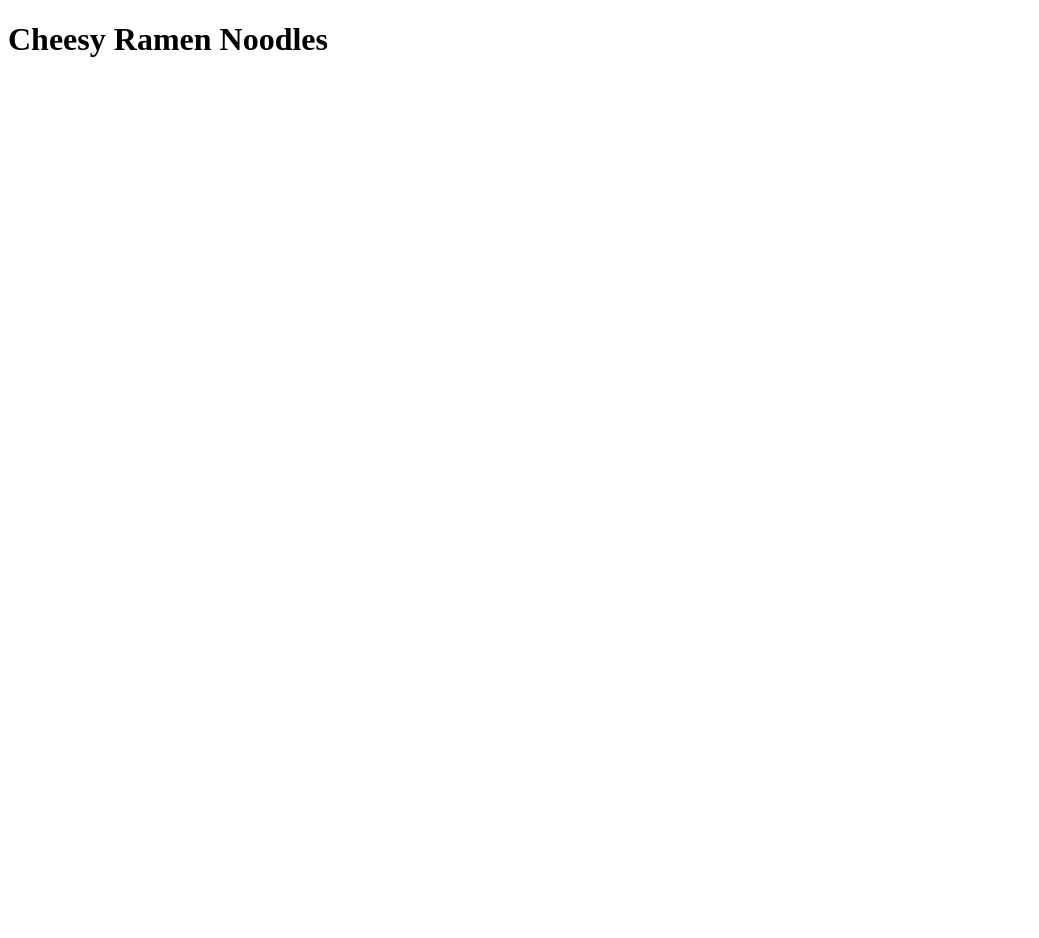
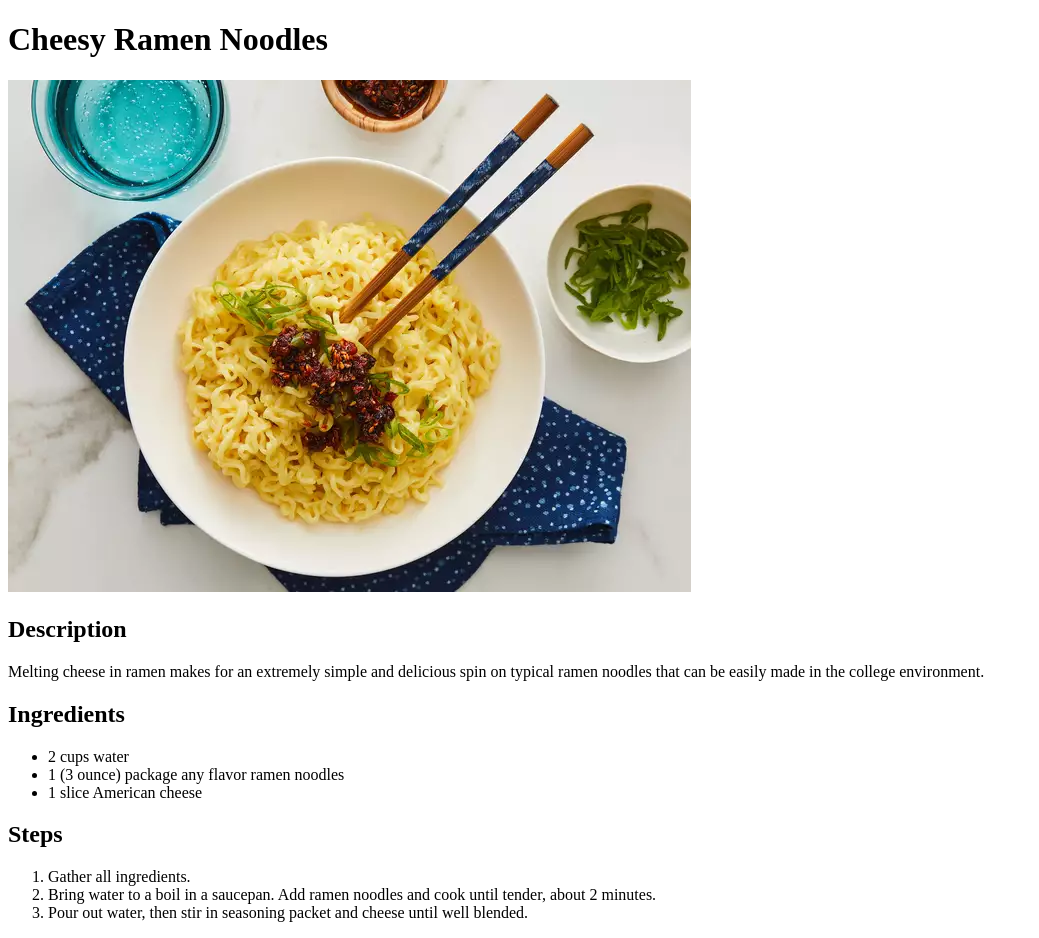
Before and after one commit to Flex58/odin-recipes, a plain HTML site: page recipes/cheesy-ramen.html in a window 1280 px wide. Shown: the whole page, without its empty margins (0-1039 px from the left). Before the commit the page ends 800 px from the top, so only its background shows below. Drawn offline with Linux system fonts and the light colour scheme.

Commit message:
Finish ramen recipe and add new img

```diff
--- a/recipes/cheesy-ramen.html
+++ b/recipes/cheesy-ramen.html
@@ -7,5 +7,22 @@
 
     <body>
         <h1>Cheesy Ramen Noodles</h1>
+        <img src="../img/ramen.webp" alt="Picture of Cheesy Ramen Noodles" width="683" height="512">
+        <h2>Description</h2>
+        <p>Melting cheese in ramen makes for an extremely simple and delicious spin on typical ramen noodles that can be easily made in the college environment.</p>
+
+        <h2>Ingredients</h2>
+        <ul>
+            <li>2 cups water</li>
+            <li>1 (3 ounce) package any flavor ramen noodles</li>
+            <li>1 slice American cheese</li>
+        </ul>
+
+        <h2>Steps</h2>
+        <ol>
+            <li>Gather all ingredients.</li>
+            <li>Bring water to a boil in a saucepan. Add ramen noodles and cook until tender, about 2 minutes. </li>
+            <li>Pour out water, then stir in seasoning packet and cheese until well blended. </li>
+        </ol>
     </body>
 </html>
```
Also changed, not shown: img/ramen.webp (added).
